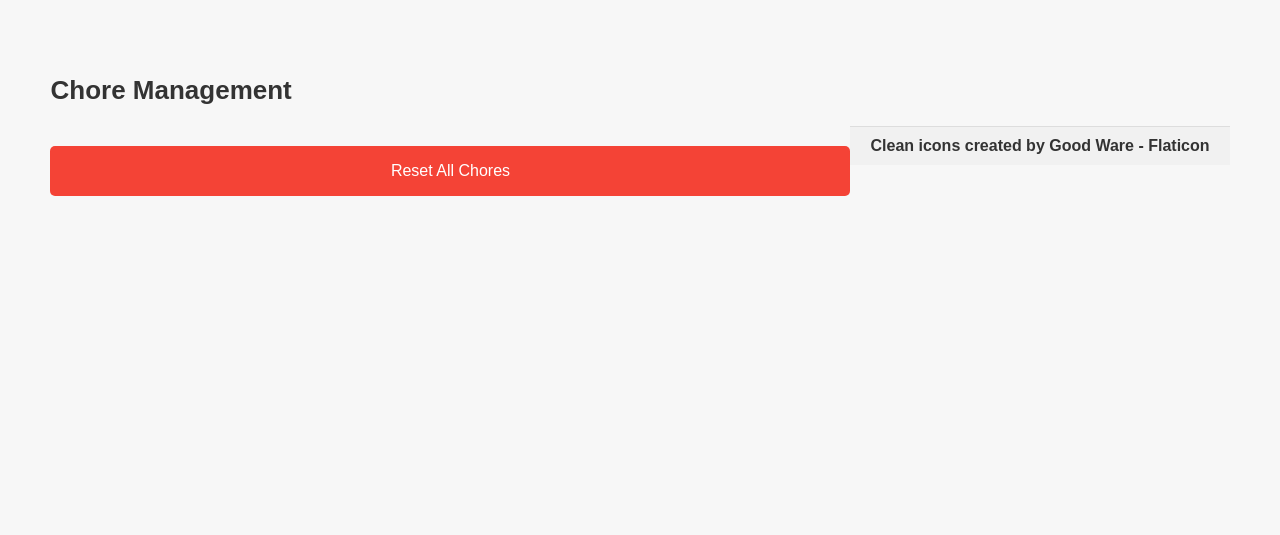
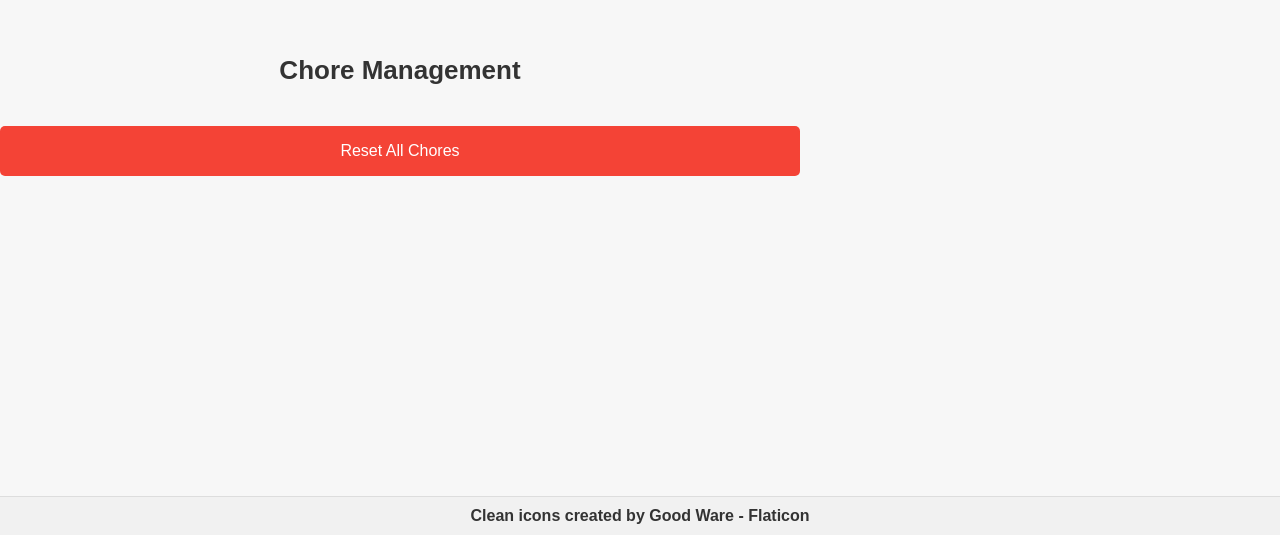
Before and after one commit to apartment-chores/Apartment-Chores.github.io, a plain HTML site: page index.html in a window 1280 px wide. Shown: the part 265-800 px from the top of the page. Drawn offline with Linux system fonts and the light colour scheme; no server answers.

Commit message:
redoing footer placement

```diff
--- a/styles.css
+++ b/styles.css
@@ -3,6 +3,12 @@
     margin: 0;
     padding: 0;
     box-sizing: border-box;
+}
+
+/* Ensure html and body take up full height */
+html,
+body {
+    height: 100%;
 }
 
 /* Basic styling for body */
@@ -12,10 +18,20 @@ body {
     margin: 0;
     padding: 0;
     display: flex;
+    flex-direction: column;
+    /* Align children in a column */
+}
+
+/* Container styling */
+.container {
+    flex: 1;
+    /* Allow container to grow and fill available space */
+    display: flex;
+    flex-direction: column;
+    align-items: center;
+    /* Center items horizontally */
     justify-content: center;
-    align-items: center;
-    min-height: 100vh;
-    transition: background-color 0.3s ease, color 0.3s ease;
+    /* Center items vertically */
 }
 
 /* Header styling */
@@ -147,7 +163,6 @@ footer {
     padding: 10px 20px;
     text-align: center;
     border-top: 1px solid #ddd;
-    margin-top: 20px;
     font-size: 14px;
 }
 
```
